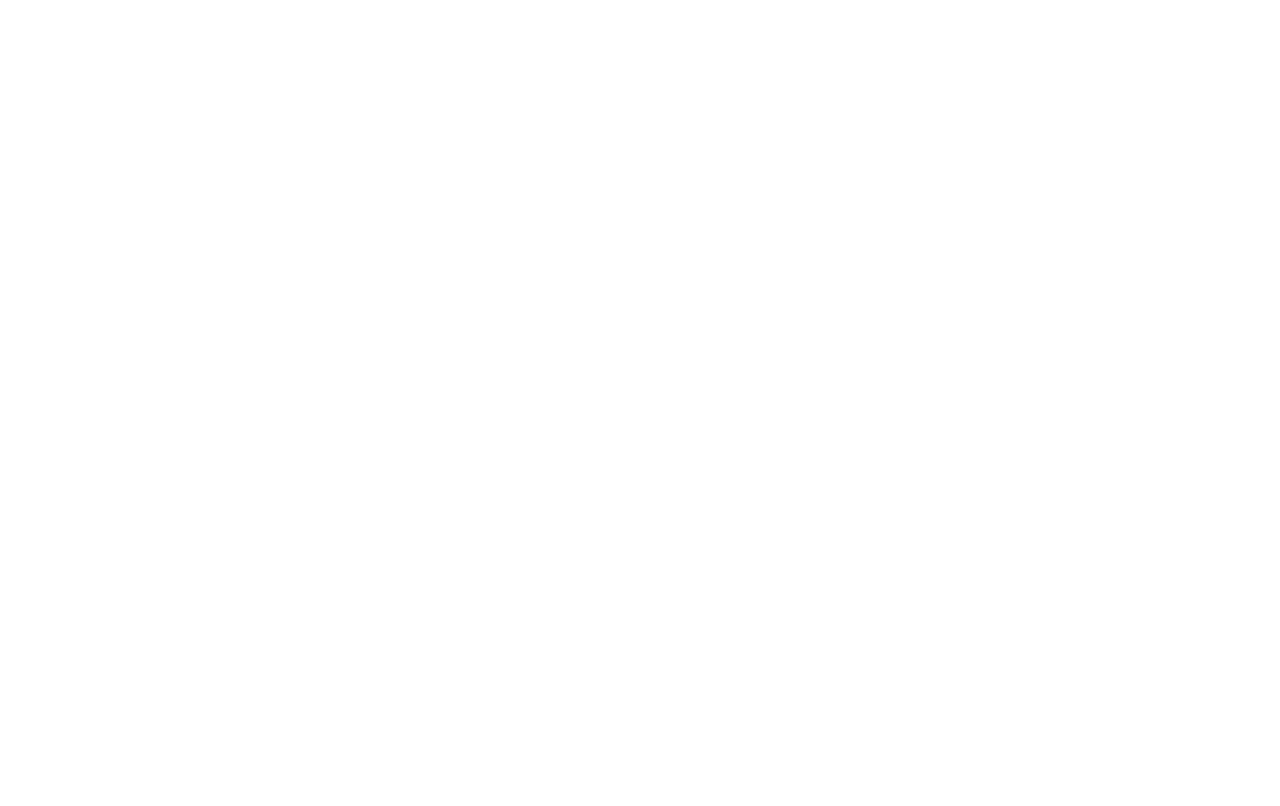
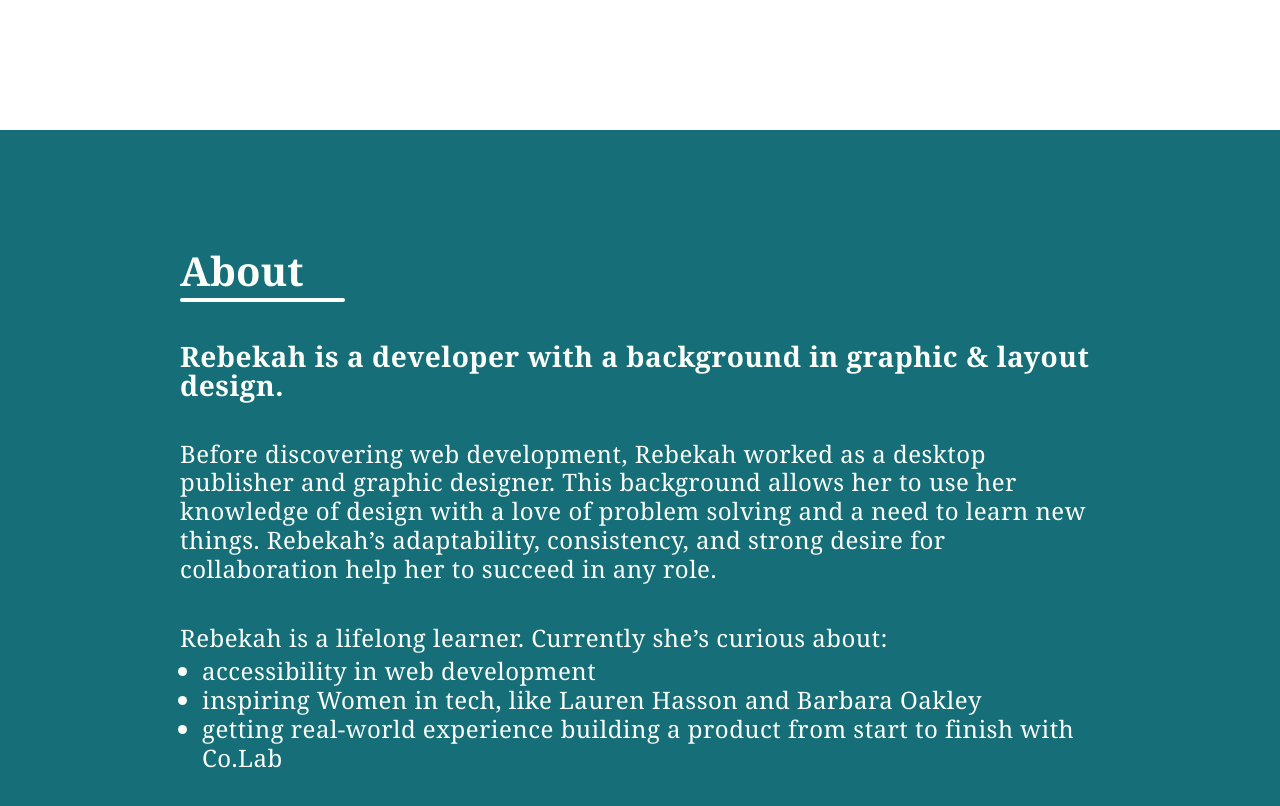
Before and after one commit to bekahjaned/dev-portfolio, a React (Create React App) app: page / in a window 1280 px wide. Shown: the part 720-1526 px from the top of the page. Before the commit the page ends 850 px from the top, so only its background shows below. Built offline with nearby package versions, Linux system fonts and the light colour scheme.

Commit message:
Create About component

```diff
--- a/package.json
+++ b/package.json
@@ -6,6 +6,7 @@
     "@testing-library/jest-dom": "^5.11.4",
     "@testing-library/react": "^11.1.0",
     "@testing-library/user-event": "^12.1.10",
+    "aos": "^2.3.4",
     "react": "^17.0.2",
     "react-dom": "^17.0.2",
     "react-scripts": "4.0.3",
--- a/src/App.js
+++ b/src/App.js
@@ -1,12 +1,25 @@
 import './App.css';
 import NavBar from './Components/NavBar/'
 import Header from './Components/Header/'
+import About from './Components/About/'
 
 function App() {
+  const theme = {
+    blue: {
+      background: "#156E78",
+      color: "#FBFEF9"
+    },
+    white: {
+      background: "#FBFEF9",
+      color: "#0A100D"
+    }
+  }
+
   return (
     <div>
       <NavBar />
       <Header />
+      <About theme={theme.blue} />
     </div>
   );
 }
--- /dev/null
+++ b/src/Components/About/index.js
@@ -0,0 +1,27 @@
+import React from 'react'
+
+import { SectionWrap } from '../../Elements/SectionWrap/'
+import { AboutText } from '../../Elements/AboutText/'
+
+import SectionTitle from '../SectionTitle/'
+
+function About({ theme }) {
+    console.log(theme)
+    return (
+        <SectionWrap background={theme.background} color={theme.color}>
+            <SectionTitle color={theme.color} id="about" title="About"/>
+            <AboutText>
+                <h3>Rebekah is a developer with a background in graphic & layout design.</h3>
+                <p>Before discovering web development, Rebekah worked as a desktop publisher and graphic designer. This background allows her to use her knowledge of design with a love of problem solving and a need to learn new things. Rebekah’s adaptability, consistency, and strong desire for collaboration help her to succeed in any role.</p>
+                <p>Rebekah is a lifelong learner. Currently she’s curious about:</p>
+                <ul>
+                    <li>accessibility in web development</li>
+                    <li>inspiring Women in tech, like Lauren Hasson and Barbara Oakley</li>
+                    <li>getting real-world experience building a product from start to finish with Co.Lab</li>
+                </ul>
+            </AboutText>
+        </SectionWrap>
+    )
+}
+
+export default About
--- /dev/null
+++ b/src/Components/SectionTitle/index.js
@@ -0,0 +1,21 @@
+import React, { useEffect } from 'react'
+import Aos from 'aos';
+import 'aos/dist/aos.css';
+
+import { SectionTitleWrap } from '../../Elements/SectionTitleWrap/'
+
+function SectionTitle({ color, id, title }) {
+    useEffect(() => {
+        Aos.init({duration: 1000})
+    }, []);
+
+    return (
+        <SectionTitleWrap data-aos="fade-down" color={color}>
+            <h2 id={id}>{title}</h2>
+            <hr />
+        </SectionTitleWrap>
+    )
+}
+
+export default SectionTitle
+// data aos not working
--- /dev/null
+++ b/src/Elements/AboutText/index.js
@@ -0,0 +1,38 @@
+import styled from "styled-components";
+
+const media = {
+    desktop: "@media(min-width: 1080px)",
+    tablet: "@media(min-width: 768px)"
+ };
+
+export const AboutText = styled.article`
+    font-size: 1rem;
+    line-height: 1.5rem;
+    letter-spacing: 0.02em;
+
+    p, h3 {
+        padding-top: 18px;
+    }
+
+    ul {
+        padding: 5px 0 0 22px;
+    }
+
+
+    ${media.tablet} {
+        font-size: 1.5rem;
+        line-height: 1.8rem;
+    }
+
+    p, h3 {
+        padding-top: 30px;
+    }
+
+    ${media.desktop} {
+        p, h3 {
+            padding-top: 40px;
+        }
+    }
+
+
+`
--- /dev/null
+++ b/src/Elements/SectionTitleWrap/index.js
@@ -0,0 +1,54 @@
+import styled from "styled-components";
+
+const media = {
+    desktop: "@media(min-width: 1080px)",
+    tablet: "@media(min-width: 768px)"
+ };
+
+export const SectionTitleWrap = styled.div`
+    padding-top: 80px;
+    width: 100px;
+
+    h2 {
+        font-size: 1.5rem;
+        color: ${props => props.color};
+    }
+
+    hr {
+        width: 100%;
+        height: 4px;
+        background: ${props => props.color};
+        border-radius: 2px;
+        border: 0 none;
+     }
+
+    ${media.tablet} {
+        padding-top: 92px;
+        width: 150px;
+    }
+
+    h2 {
+        font-size: 2rem;
+    }
+
+    ${media.desktop} {
+        padding-top: 113px;
+        width: 165px;
+
+        h2 {
+            font-size: 2.5rem;
+        }
+    }
+
+`
+
+// [data-aos="line-grows"] {
+//     transform: scaleX(0);
+//     transform-origin: bottom left;
+//     transition-property: transform;
+// }
+
+// [data-aos="line-grows"].aos-animate {
+//     transform: scaleX(1);
+//     transform-origin: bottom left;
+// }
--- /dev/null
+++ b/src/Elements/SectionWrap/index.js
@@ -0,0 +1,25 @@
+import styled from "styled-components";
+
+const media = {
+    desktop: "@media(min-width: 1080px)",
+    tablet: "@media(min-width: 768px)"
+ };
+
+export const SectionWrap = styled.section`
+    padding: 0 53px;
+    padding-bottom: 80px;
+    margin-top: 139px;
+    background-color: ${props => props.background};
+    color: ${props => props.color};
+
+    ${media.tablet} {
+        padding: 0 127px;
+        padding-bottom: 92px;
+    }
+
+    ${media.desktop} {
+        padding: 0 180px;
+        margin: 0;
+        height: 100vh;
+    }
+`
```
Also changed, not shown: 1 other file (tests, documents, lock files or other folders).
